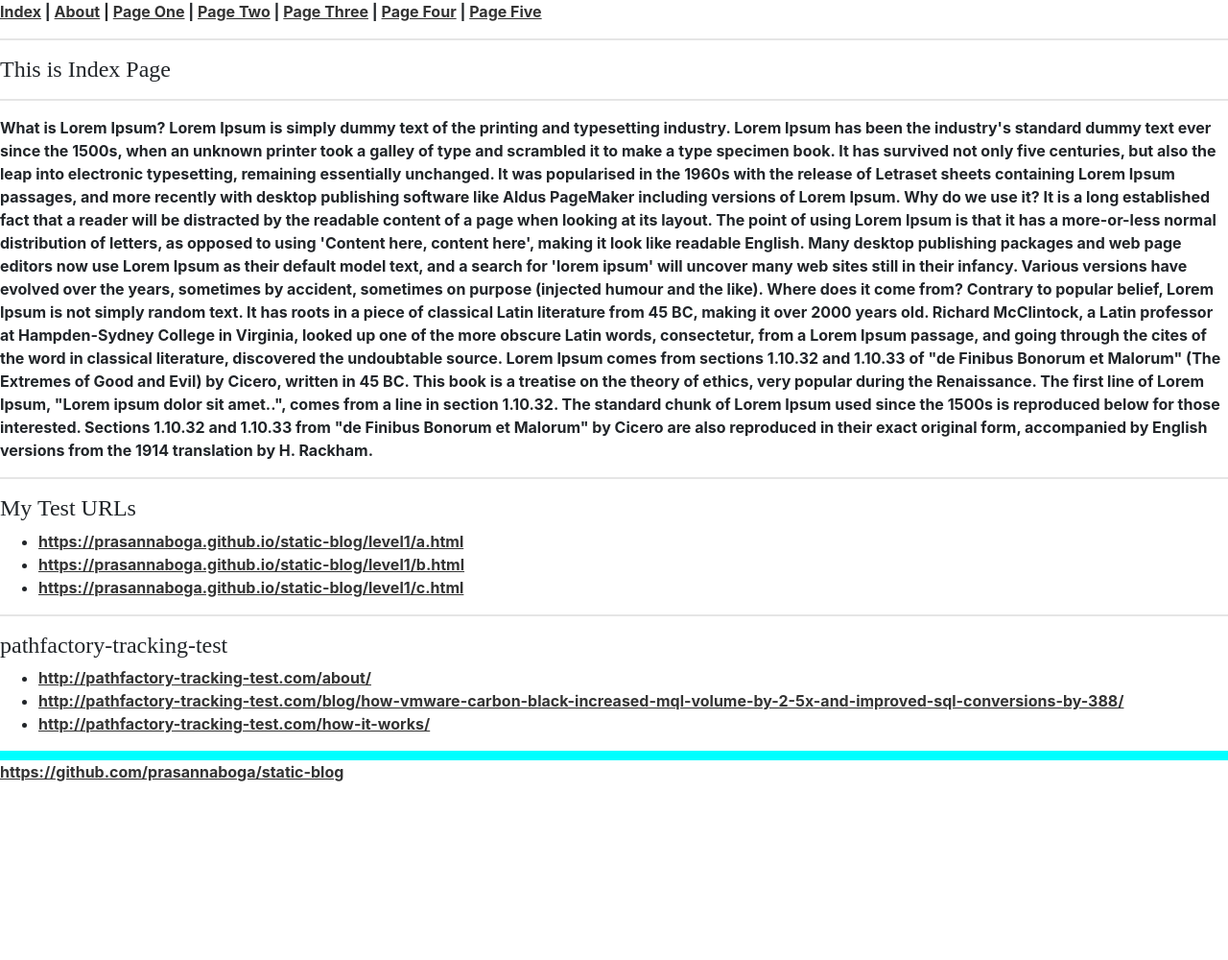
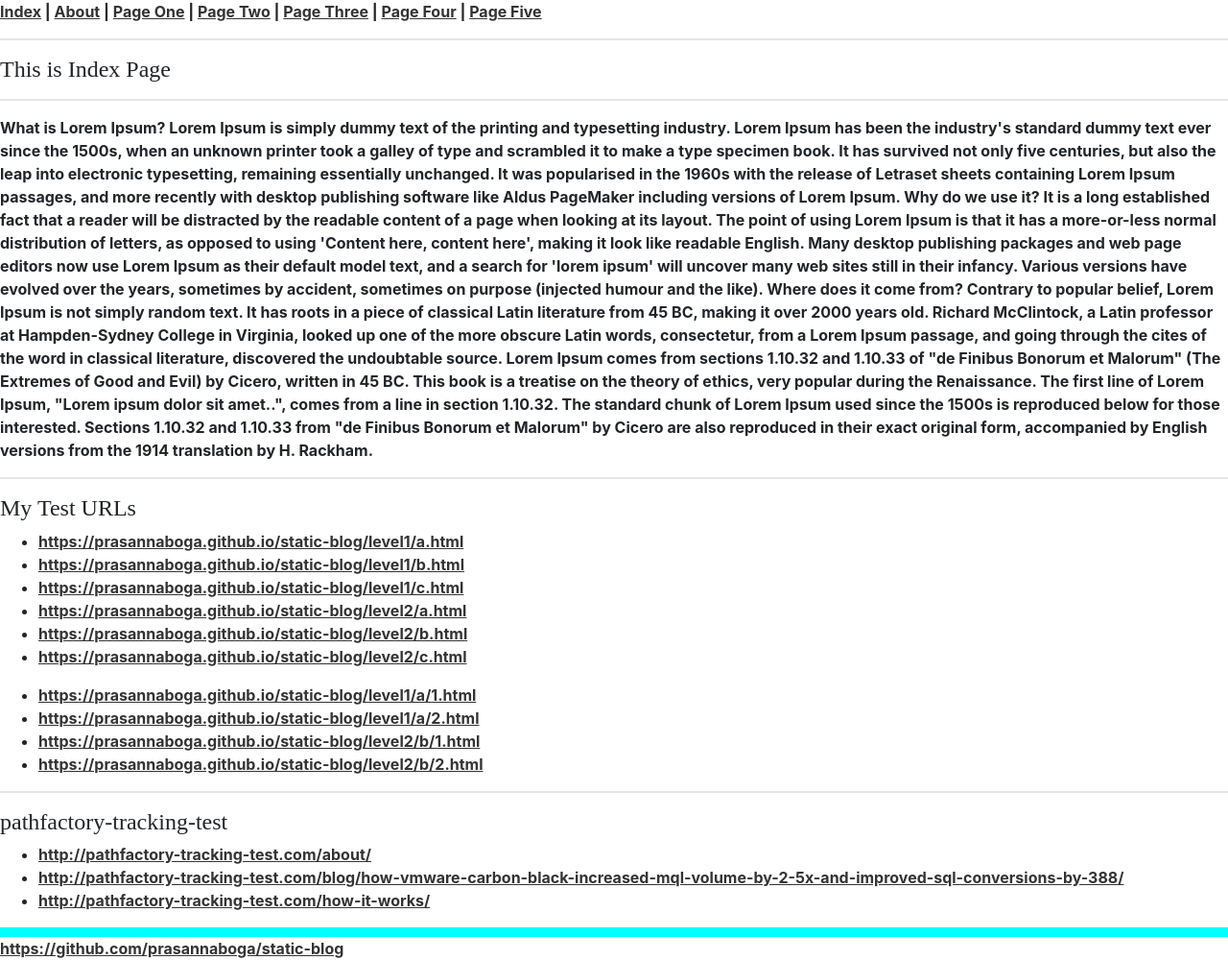
Before and after one commit to prasannaboga/static-blog, a Jekyll site: the page built from index.html, in a window 1280 px wide. Shown: the whole page at 96% size. Built offline with Jekyll 4.4.1, drawn with Linux system fonts in a browser that asks for light colours; some web fonts are replaced; before the commit the page ends 900 px from its top, so only the background shows below that.

Commit message:
updated level2 links

```diff
--- a/index.html
+++ b/index.html
@@ -30,6 +30,29 @@ Sections 1.10.32 and 1.10.33 from "de Finibus Bonorum et Malorum" by Cicero are
     <li>
         <a href="https://prasannaboga.github.io/static-blog/level1/c.html">https://prasannaboga.github.io/static-blog/level1/c.html</a>
     </li>
+    <li>
+        <a href="https://prasannaboga.github.io/static-blog/level2/a.html">https://prasannaboga.github.io/static-blog/level2/a.html</a>
+    </li>
+    <li>
+        <a href="https://prasannaboga.github.io/static-blog/level2/b.html">https://prasannaboga.github.io/static-blog/level2/b.html</a>
+    </li>
+    <li>
+        <a href="https://prasannaboga.github.io/static-blog/level2/c.html">https://prasannaboga.github.io/static-blog/level2/c.html</a>
+    </li>
+</ul>
+<ul>
+    <li>
+        <a href="https://prasannaboga.github.io/static-blog/level1/a/1.html">https://prasannaboga.github.io/static-blog/level1/a/1.html</a>
+    </li>
+    <li>
+        <a href="https://prasannaboga.github.io/static-blog/level1/a/2.html">https://prasannaboga.github.io/static-blog/level1/a/2.html</a>
+    </li>
+    <li>
+        <a href="https://prasannaboga.github.io/static-blog/level2/b/1.html">https://prasannaboga.github.io/static-blog/level2/b/1.html</a>
+    </li>
+    <li>
+        <a href="https://prasannaboga.github.io/static-blog/level2/b/2.html">https://prasannaboga.github.io/static-blog/level2/b/2.html</a>
+    </li>
 </ul>
 <hr>
 <h4>pathfactory-tracking-test</h4>
```
